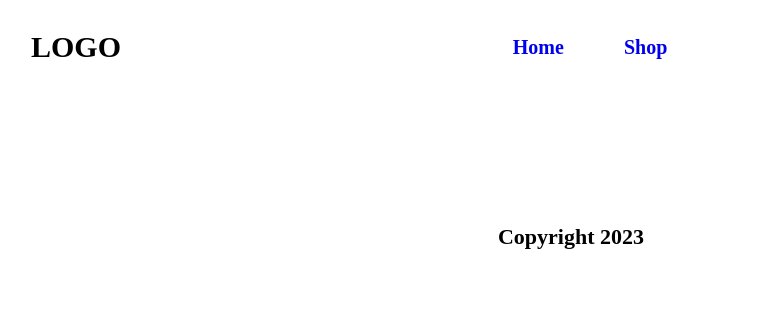
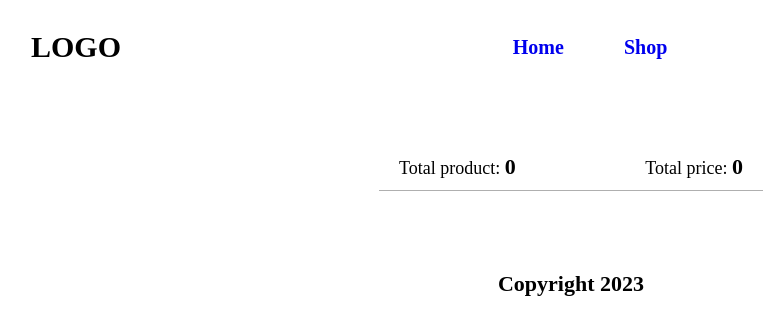
Before and after one commit to aliakbarimanov/shop-with-react, a React (Create React App) app: page /cart in a window 1280 px wide. Shown: the top 334 px of the page, without its empty margins (69-843 px from the left). Built offline with nearby package versions, Linux system fonts and the light colour scheme.

Commit message:
add delete

```diff
--- a/src/assets/scss/components/_header.scss
+++ b/src/assets/scss/components/_header.scss
@@ -69,6 +69,8 @@
                 padding: 10px 20px;
                 display: flex;
                 border-bottom: 0.1px solid #00000050;
+                justify-content: space-between;
+                align-items: center;
 
                 .cartImage {
                     width: 50%;
@@ -86,6 +88,7 @@
                     flex-direction: column;
                     align-items: flex-end;
                     gap: 15px;
+                    margin-right: 20px;
 
                     .cartItemTitle {
                         font-size: 22px;
@@ -108,6 +111,38 @@
                             font-size: 20px;
                             font-weight: 800;
                         }
+                    }
+                }
+
+                .removeCard {
+                    font-size: 22px;
+                    align-self: flex-start;
+                    background-color: transparent;
+                    border: none;
+                    cursor: pointer;
+                    color: #900;
+                }
+            }
+
+            .cardTotals {
+                width: 100%;
+                display: flex;
+                justify-content: space-between;
+                align-items: center;
+                padding: 10px;
+                border-bottom: 0.1px solid #00000050;
+
+                .totalProduct {
+                    span {
+                        font-size: 18px;
+                        font-weight: 600;
+                    }
+                }
+
+                .totalPrice {
+                    span{
+                        font-size: 18px;
+                        font-weight: 600;
                     }
                 }
             }
--- a/src/assets/scss/pages/_cartPage.scss
+++ b/src/assets/scss/pages/_cartPage.scss
@@ -63,5 +63,41 @@
                 }
             }
         }
+
+        .removeCard {
+            font-size: 22px;
+            align-self: flex-start;
+            background-color: transparent;
+            border: none;
+            cursor: pointer;
+            color: #900;
+        }
+    }
+
+    .cartTotals {
+        width: 30%;
+        display: flex;
+        justify-content: space-between;
+        align-items: center;
+        border-bottom: 0.1px solid #00000050;
+        padding: 10px 20px;
+
+        .totalProduct {
+            font-size: 18px;
+
+            span {
+                font-size: 22px;
+                font-weight: 700;
+            }
+        }
+
+        .totalPrice {
+            font-size: 18px;
+
+            span {
+                font-size: 22px;
+                font-weight: 700;
+            }
+        }
     }
 }
--- a/src/components/Header.jsx
+++ b/src/components/Header.jsx
@@ -17,7 +17,7 @@ const Header = () => {
 
     const navigate = useNavigate();
     const [open, setOpen] = useState(false);
-    const { cart } = useContext(Context);
+    const { cart, productsSum, totalPrice } = useContext(Context);
 
     return (
         <header className="header">
@@ -39,6 +39,10 @@ const Header = () => {
                             <CartCard data={item} key={item.id} />
                         ))
                     }
+                    <div className="cardTotals">
+                        <p className="totalProduct">Total product: <span>{productsSum}</span></p>
+                        <p className="totalPrice">Total price: <span>{totalPrice}</span></p>
+                    </div>
                     <Link to="/cart">View Cart</Link>
                 </ul>
                 <div className="cartIcon">
--- a/src/pages/CartCard.jsx
+++ b/src/pages/CartCard.jsx
@@ -1,4 +1,10 @@
+// import Contexts
+import { useContext } from "react";
+import { Context } from "../utils/MainContext";
+
 const CartCard = ({ data }) => {
+
+  const { removeCard } = useContext(Context);
 
   return (
     <li className="cartItem">
@@ -17,6 +23,7 @@ const CartCard = ({ data }) => {
           Quantity: <span>{data.quantity}</span>
         </p>
       </div>
+      <button className="removeCard" onClick={() =>removeCard(data.id)}>X</button>
     </li>
   )
 }
--- a/src/pages/CartPage.jsx
+++ b/src/pages/CartPage.jsx
@@ -5,7 +5,7 @@ import { Context } from "../utils/MainContext";
 
 const CartPage = () => {
 
-  const { cart } = useContext(Context);
+  const { cart, productsSum, removeCard, totalPrice } = useContext(Context);
 
   return (
     <section className="cartPage">
@@ -29,9 +29,14 @@ const CartPage = () => {
                 Quantity: <span>{item.quantity}</span>
               </p>
             </div>
+            <button className="removeCard" onClick={() => removeCard(item.id)}>X</button>
           </li>
         ))
       }
+      <div className="cartTotals">
+        <p className="totalProduct">Total product: <span>{productsSum}</span></p>
+        <p className="totalPrice">Total price: <span>{totalPrice}</span></p>
+      </div>
     </section >
   );
 };
--- a/src/utils/MainContext.js
+++ b/src/utils/MainContext.js
@@ -1,9 +1,17 @@
-import { createContext, useState } from "react";
+import { createContext, useState, useEffect } from "react";
+
 
 export const Context = createContext();
 
 export const MainContext = ({ children }) => {
     const [cart, setCart] = useState([]);
+    const [productsSum, setProductsSum] = useState(0);
+    const [totalPrice, setTotalPrice] = useState(0);
+
+    useEffect(()=>{
+        getTotalProduct();
+        getTotalPrice();
+    }, [cart]);
 
     const addToCart = (data) => {
 
@@ -24,10 +32,39 @@ export const MainContext = ({ children }) => {
         }
     }
 
+    const getTotalProduct = () => {
+        const cartProductQuantity = cart.map((item) => {
+            return item.quantity;
+        });
+
+        const productsSummary = cartProductQuantity.reduce((acc, curr)=>acc+curr, 0);
+        setProductsSum(productsSummary);
+    }
+
+    const getTotalPrice = () => {
+        const cartProductPrice = cart.map((item) => {
+            return item.price * item.quantity;
+        });
+
+        const totalPrice = cartProductPrice.reduce((acc,curr)=>acc+curr, 0);
+        setTotalPrice(totalPrice);
+    }
+
+    const removeCard = (id) => {
+        const removedProductsCard = cart.filter((item) => item.id !== id);
+        setCart(removedProductsCard);
+    }
+
+
     const globalSates = {
         cart,
         setCart,
         addToCart,
+        productsSum,
+        setProductsSum,
+        removeCard,
+        setTotalPrice,
+        totalPrice,
     };
 
     return <Context.Provider value={globalSates}>{children}</Context.Provider>
```
